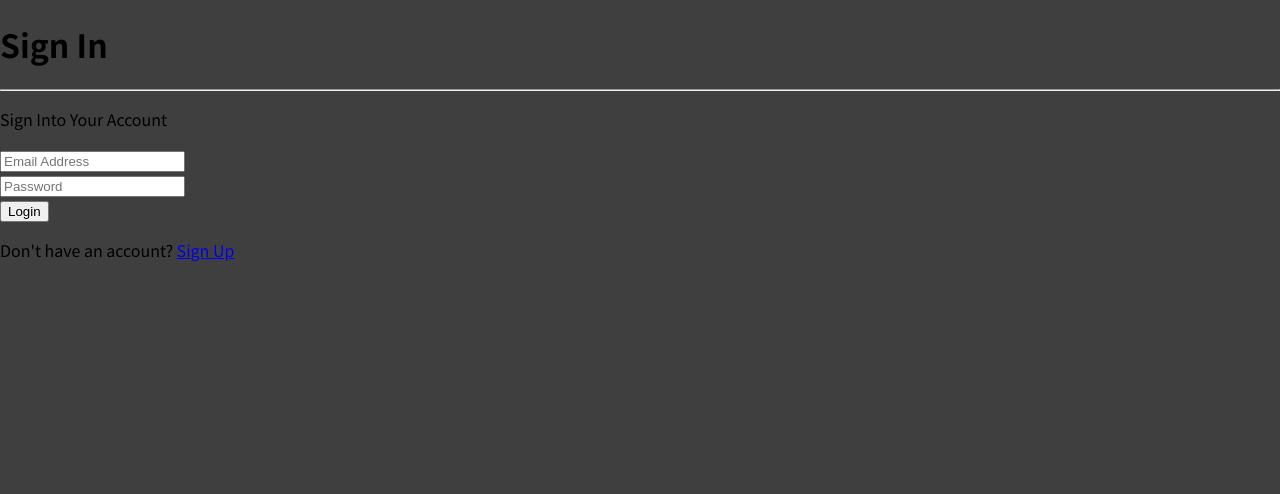
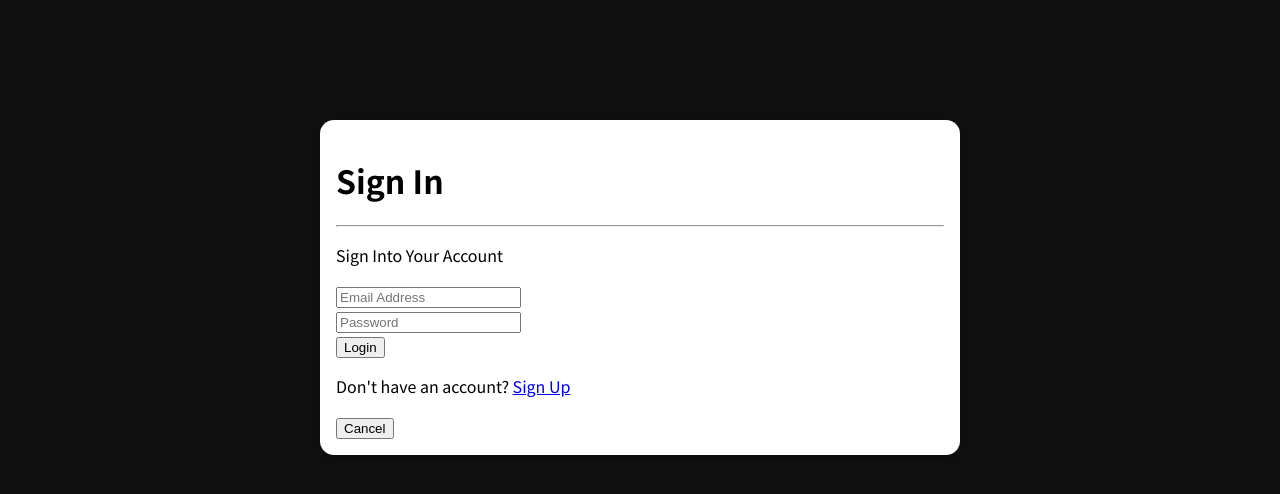
Before and after one commit to dgeorgiev436/React-MoneyManager-App, a React (Create React App) app in the folder client/: page /login in a window 1280 px wide. Shown: the top 494 px of the page. Built offline with nearby package versions, Linux system fonts and the light colour scheme.

Commit message:
Modal & Overlay

```diff
--- a/client/public/index.html
+++ b/client/public/index.html
@@ -28,6 +28,7 @@
   </head>
   <body>
     <noscript>You need to enable JavaScript to run this app.</noscript>
+	<div id="overlays"></div>
     <div id="root"></div>
     <!--
       This HTML file is a template.
--- a/client/src/components/Auth/Login.js
+++ b/client/src/components/Auth/Login.js
@@ -1,8 +1,9 @@
 import {Fragment, useState} from "react";
-import {Link, Navigate} from "react-router-dom"
+import {Link, Navigate, useNavigate } from "react-router-dom"
 import {login} from "../../actions/auth"
 import {connect} from "react-redux"
 import PropTypes from "prop-types"
+import Modal from "../UI/Modal"
 
 // Destructure props within the function parameters brackets
 const Login = ({ login, isAuthenticated}) => {
@@ -10,6 +11,15 @@
 		email: "",
 		password: "",
 	})
+	const navigate = useNavigate();
+
+	const [isVisible, setIsVisible] = useState(true)
+
+	const onCancelHandler = () => {
+		setIsVisible(false);
+		navigate("/")
+	}
+
 
 	const {email, password} = formData
 
@@ -29,9 +39,8 @@
 		return <Navigate to="/dashboard"/>
 	}
 
-	return(
-		<Fragment>
-			  <h1 className="large text-primary">Sign In</h1>
+	const loginModalContent = <Fragment>
+			 <h1 className="large text-primary">Sign In</h1>
 			  <hr></hr>
 			  <p className="lead"><i className="fas fa-user"></i> Sign Into Your Account </p>
 			  <form onSubmit={onSubmitHandler} className="form">
@@ -53,7 +62,14 @@
 			  <p className="my-1">
 				Don't have an account? <Link to="/register">Sign Up</Link>
 			  </p>
+			  <button onClick={onCancelHandler}>Cancel</button>
 		</Fragment>
+
+
+	return(
+		<Modal>
+			 {isVisible && loginModalContent}
+		</Modal>
 	)
 }
 
--- a/client/src/components/Auth/Register.js
+++ b/client/src/components/Auth/Register.js
@@ -1,9 +1,10 @@
 import {Fragment, useState} from "react";
-import {Link, Navigate} from "react-router-dom"
+import {Link, Navigate, useNavigate} from "react-router-dom"
 import {connect} from "react-redux"
 import PropTypes from "prop-types"
 import {registerUser} from "../../actions/auth"
 import {setAlert} from "../../actions/alert"
+import Modal from "../UI/Modal"
 
 const Register = ({isAuthenticated, registerUser}) => {
 
@@ -13,8 +14,16 @@
 		password: "",
 		password2: ""
 	});
+	const navigate = useNavigate();
+
+	const [isVisible, setIsVisible] = useState(true)
 
 	const {name, email, password, password2} = formData;
+
+	const onCancelHandler = () => {
+		setIsVisible(false);
+		navigate("/")
+	}
 
 	const onChangeHandler = (event) => {
 		setFormData({...formData, [event.target.name]: event.target.value })
@@ -42,9 +51,10 @@
 		return <Navigate to="/dashboard"/>
 	}
 
-	return(
-		<Fragment>
-			  <h1 className="large text-primary">Sign Up</h1>
+
+	const registerContent = <Fragment>
+
+			 <h1 className="large text-primary">Sign Up</h1>
 			  <hr></hr>
 			  <p className="lead"><i className="fas fa-user"></i> Create Your Account</p>
 			  <form onSubmit={onSubmitHandler} className="form">
@@ -79,7 +89,14 @@
 			  <p className="my-1">
 				Already have an account? <Link to="/login">Sign In</Link>
 			  </p>
-		</Fragment>
+			  <button onClick={onCancelHandler}>Cancel</button>
+
+		  </Fragment>
+
+	return(
+		<Modal>
+			 { isVisible && registerContent}
+		</Modal>
 	)
 }
 
--- /dev/null
+++ b/client/src/components/UI/Modal.js
@@ -0,0 +1,37 @@
+import classes from "./Modal.module.css"
+import {Fragment} from "react"
+import ReactDOM from "react-dom"
+
+
+
+
+const portalElement = document.getElementById("overlays")
+
+
+const Backdrop = (props) => {
+
+	return(
+		<div className={classes.backdrop} onClick={props.onClose}></div>
+	)
+}
+
+const ModalOverlay = props => {
+
+	return(
+		<div className={classes.modal}>
+			<div className={classes.content}>{props.children}</div>
+		</div>
+	)
+}
+
+const Modal = (props) => {
+
+	return(
+		<Fragment>
+			{ReactDOM.createPortal(<Backdrop onClose={props.onClose} />, portalElement)}
+			{ReactDOM.createPortal(<ModalOverlay>{props.children}</ModalOverlay>, portalElement)}
+		</Fragment>
+	)
+}
+
+export default Modal
--- /dev/null
+++ b/client/src/components/UI/Modal.module.css
@@ -0,0 +1,40 @@
+.backdrop {
+  position: fixed;
+  top: 0;
+  left: 0;
+  width: 100%;
+  height: 100vh;
+  z-index: 20;
+  background-color: rgba(0, 0, 0, 0.75);
+}
+
+.modal {
+  position: fixed;
+  top: 15vh;
+  left: 5%;
+  width: 90%;
+  background-color: white;
+  padding: 1rem;
+  border-radius: 14px;
+  box-shadow: 0 2px 8px rgba(0, 0, 0, 0.25);
+  z-index: 30;
+  animation: slide-down 300ms ease-out forwards;
+}
+
+@media (min-width: 768px) {
+  .modal {
+    width: 40rem;
+    left: calc(50% - 20rem);
+  }
+}
+
+@keyframes slide-down {
+  from {
+    opacity: 0;
+    transform: translateY(-3rem);
+  }
+  to {
+    opacity: 1;
+    transform: translateY(0);
+  }
+}
```
Also changed, not shown: 1 other file (tests, documents, lock files or other folders).
